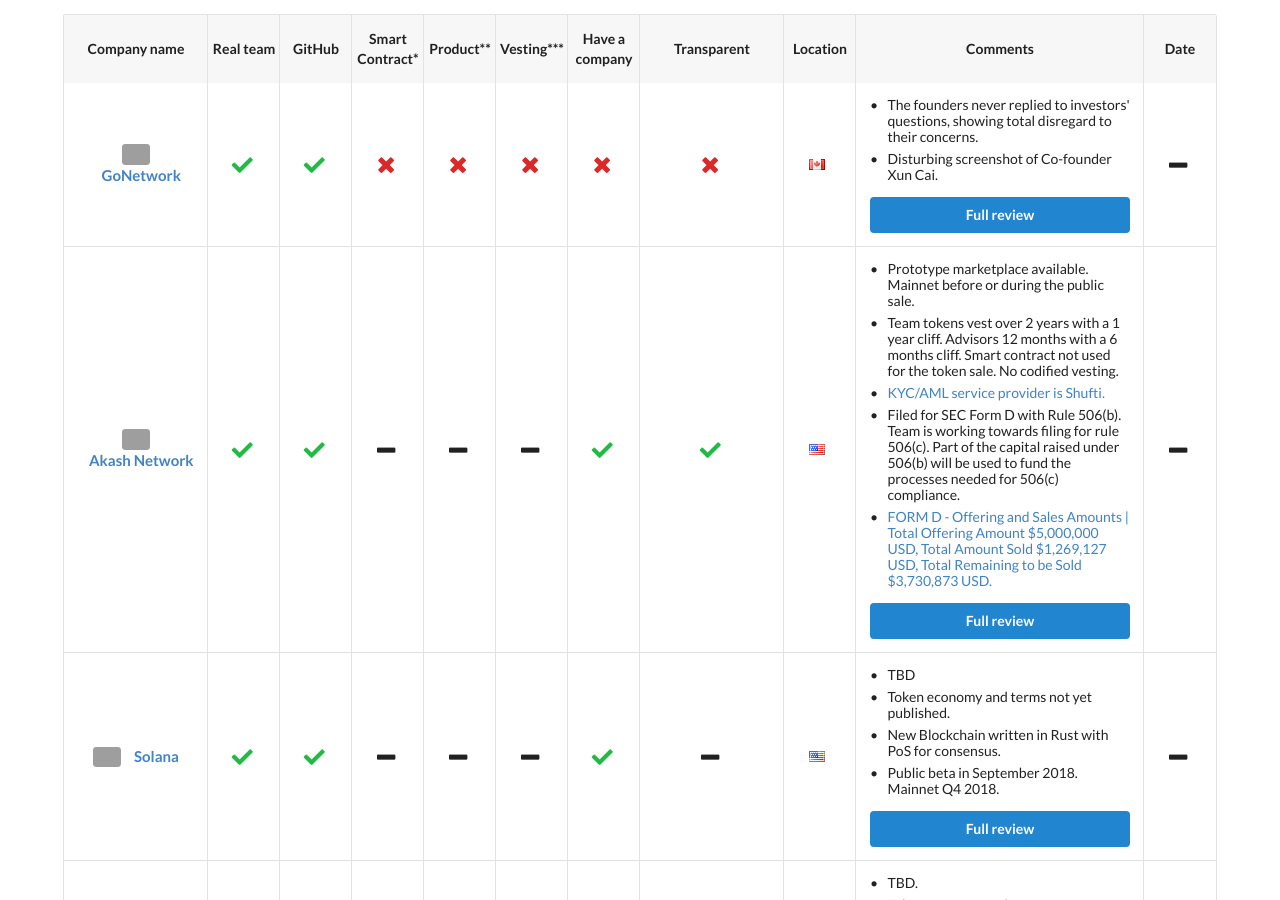
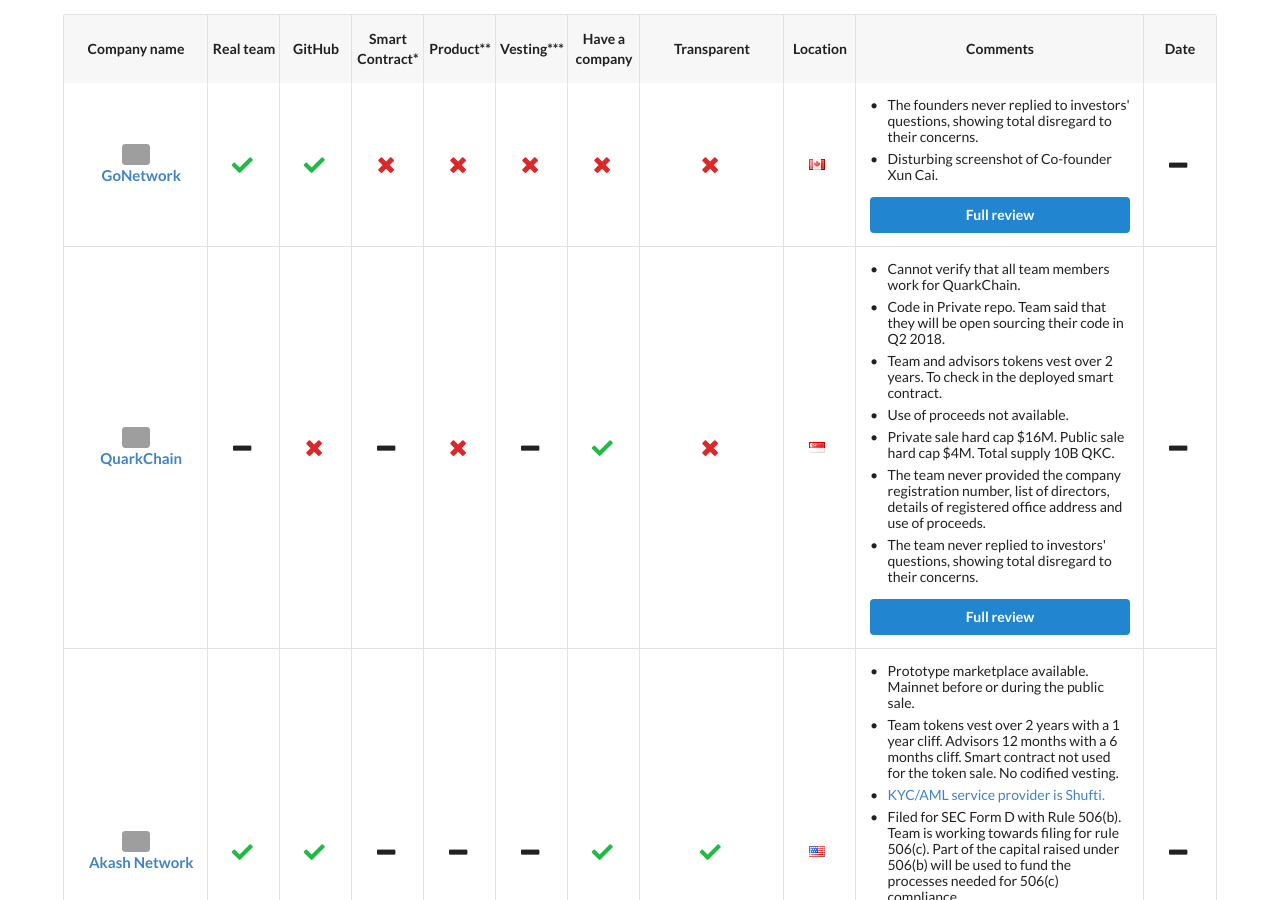
Before and after one commit to ico-check/ico-check, a Jekyll site: the page built from index.md, in a window 1280 px wide and 900 px high, scrolled down 698 px. Built offline with Jekyll 4.4.1, drawn with Linux system fonts in a browser that asks for light colours; nearby versions of some CDN libraries; grey boxes are pictures that could not be loaded.

Commit message:
75-quarkchain-ico-check
Moved from Under review

```diff
--- a/_data/active-future-icos.yml
+++ b/_data/active-future-icos.yml
@@ -17,6 +17,30 @@
   ico_end_date:
   safe: false
   issue_url: https://github.com/ico-check/ico-check/issues/12
+
+- name: QuarkChain
+  image: https://i.imgur.com/aYLlKxq.jpg
+  url: https://quarkchain.io/
+  real_team:
+  github: false
+  smart_contract:
+  product: false
+  min_vesting:
+  have_company: true
+  transparent: false
+  location: Singapore
+  comments:
+    - content: Cannot verify that all team members work for QuarkChain.
+    - content: Code in Private repo. Team said that they will be open sourcing their code in Q2 2018.
+    - content: Team and advisors tokens vest over 2 years. To check in the deployed smart contract.
+    - content: Use of proceeds not available.
+    - content: Private sale hard cap $16M. Public sale hard cap $4M. Total supply 10B QKC.
+    - content: The team never provided the company registration number, list of directors, details of registered office address and use of proceeds.
+    - content: The team never replied to investors' questions, showing total disregard to their concerns.
+  ico_start_date:
+  ico_end_date:
+  safe:
+  issue_url: https://github.com/ico-check/ico-check/issues/112
 
 - name: Akash Network
   image: https://i.imgur.com/FANa1gD.jpg
```
